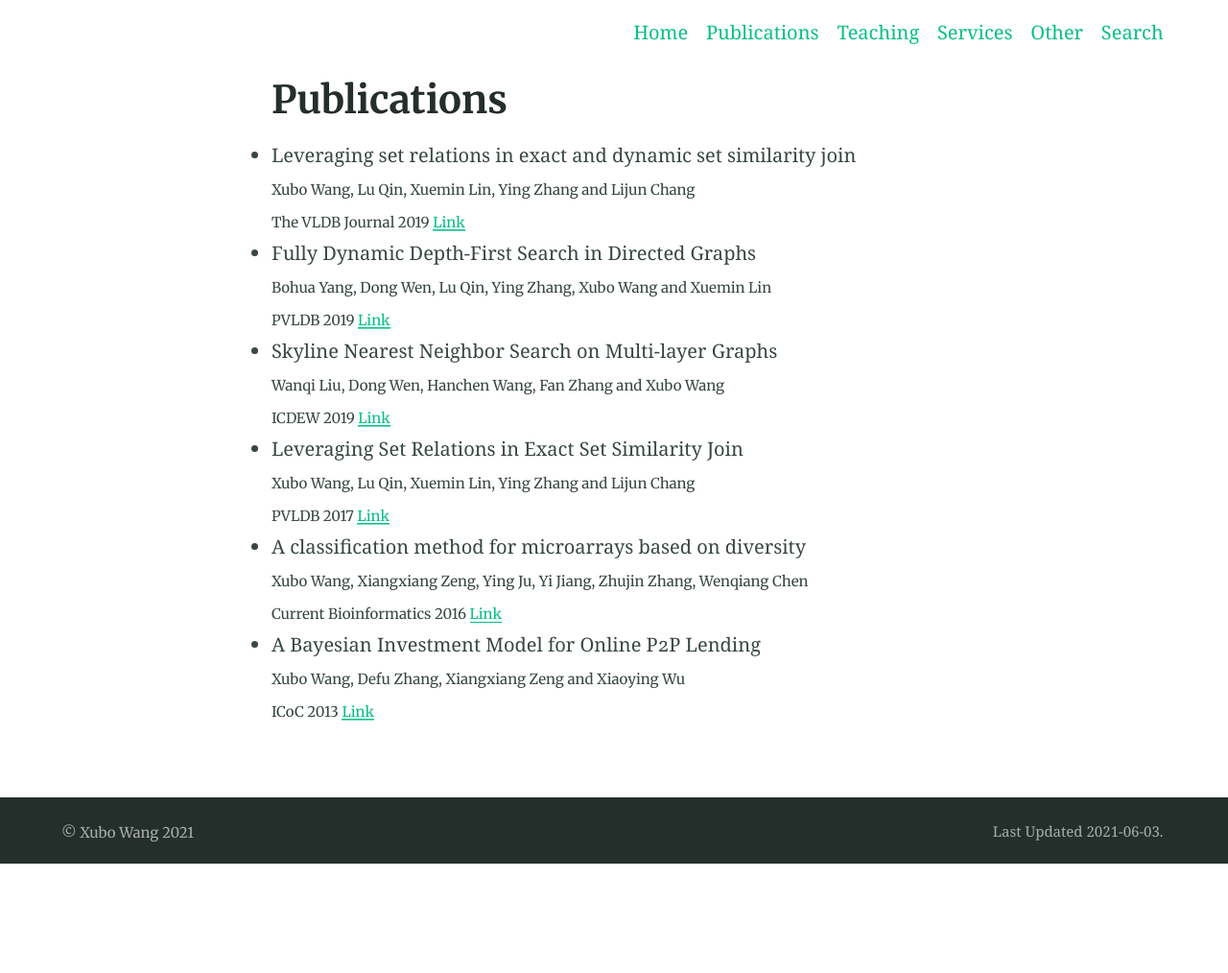
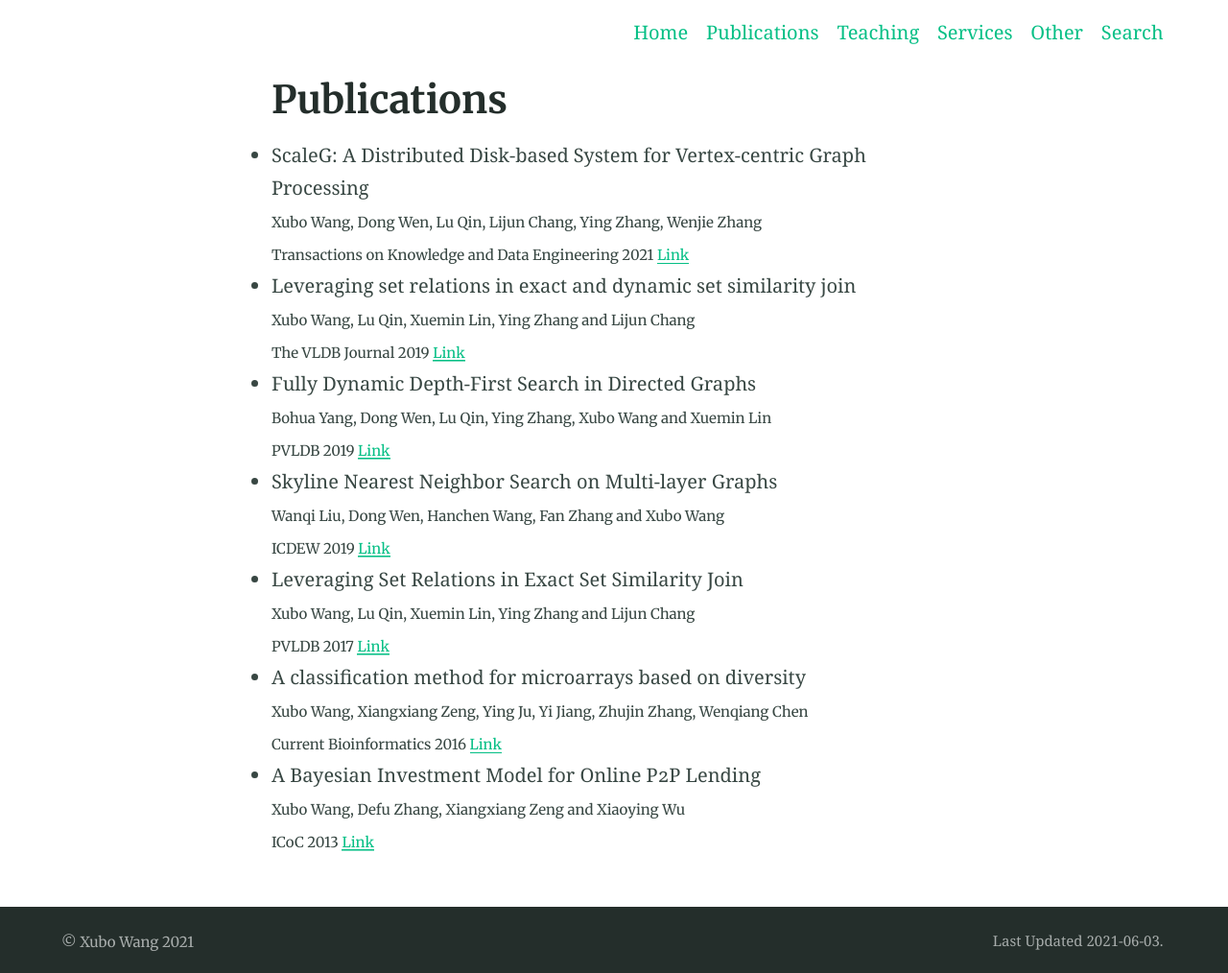
Before and after one commit to xbwanglab/xwang, a Jekyll site: the page built from publications.md, in a window 1280 px wide. Shown: the whole page at 96% size. Built offline with Jekyll 4.4.1, drawn with Linux system fonts in a browser that asks for light colours; before the commit the page ends 900 px from its top, so only the background shows below that.

Commit message:
Update publications.md

```diff
--- a/publications.md
+++ b/publications.md
@@ -3,6 +3,9 @@ title: Publications
 
 ---
 
+* ScaleG: A Distributed Disk-based System for Vertex-centric Graph Processing   <br />
+ <small> Xubo Wang, Dong Wen, Lu Qin, Lijun Chang, Ying Zhang, Wenjie Zhang </small>  <br />
+<small> Transactions on Knowledge and Data Engineering 2021  [Link](https://ieeexplore.ieee.org/document/9502565) </small>
 
 * Leveraging set relations in exact and dynamic set similarity join   <br />
  <small> Xubo Wang, Lu Qin, Xuemin Lin, Ying Zhang and Lijun Chang </small>  <br />
```
